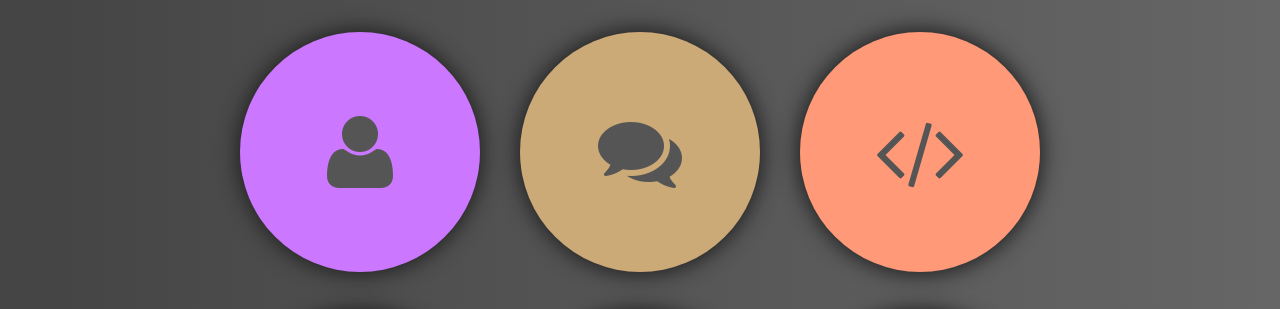
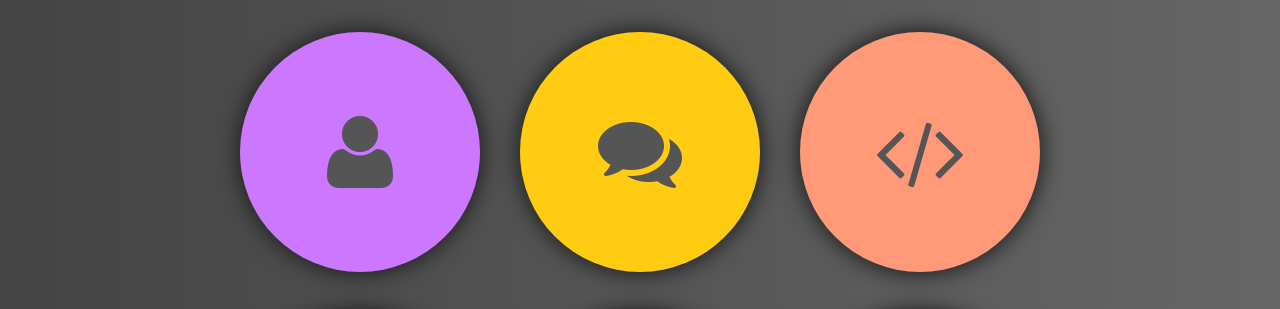
Before and after one commit to anttispitkanen/anttispitkanen.github.io, a plain HTML site: page index.html in a window 1280 px wide. Shown: the part 86-395 px from the top of the page. Drawn offline with Linux system fonts and the light colour scheme; a web font is replaced by a local one.

Commit message:
trying new color

```diff
--- a/styles.scss
+++ b/styles.scss
@@ -191,7 +191,8 @@ h3 {
 	background-color: #C7F;
 }
 .cooperation {
-	background-color: #CA7;
+	//background-color: #CA7;
+	background-color: #FC1;
 }
 .coding {
 	//background-color: #77D;
```
Also changed, not shown: styles.css, 1 other file.
